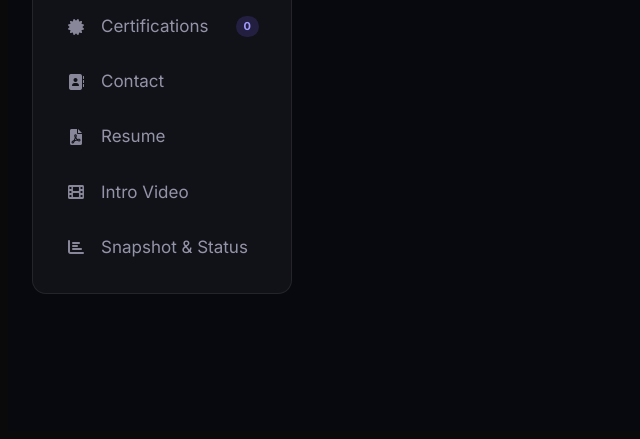
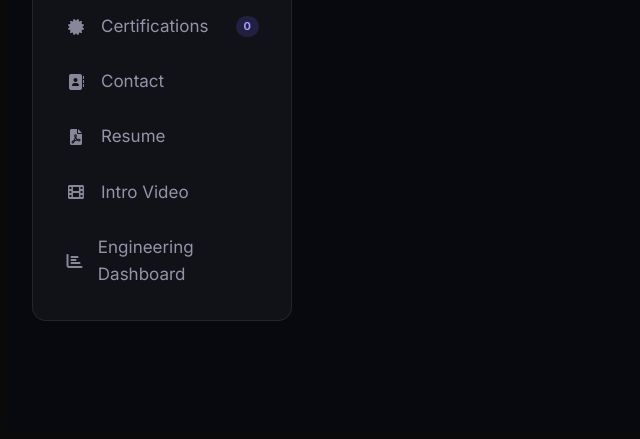
Before and after one commit to dhararuparel/portfolio-website, a Flask app: page /admin/dashboard in a window 1280 px wide. Shown: the part 379-818 px from the top of the page, without its empty margins (0-640 px from the left). Run offline with Flask 3, Linux system fonts and the light colour scheme; the visitor is signed in with stand-in values (Sample User, id 1); data comes from the database, SQL or seed files in the repository; data that the repository does not hold is empty.

Commit message:
Rename Snapshot & Status to Engineering Dashboard

```diff
--- a/docs/index.html
+++ b/docs/index.html
@@ -367,7 +367,7 @@
             <div class="csc-divider"></div>
             <div class="csc-item">
                 <div class="csc-label"><i class="fas fa-briefcase"></i> Available For</div>
-                <div class="csc-value available">AI Engineer &nbsp;·&nbsp; Backend Engineer</div>
+                <div class="csc-value available">AI Engineer &amp; Backend Engineer</div>
             </div>
         </div>
     </div>
--- a/docs/static/js/admin.js
+++ b/docs/static/js/admin.js
@@ -570,13 +570,13 @@ document.addEventListener('DOMContentLoaded', function() {
                 });
                 const resData = await res.json();
                 if (res.ok) {
-                    showNotification('Snapshot & Status updated successfully');
+                    showNotification('Engineering Dashboard updated successfully');
                     location.reload();
                 } else {
-                    showNotification('Error saving snapshot: ' + (resData.error || 'Unknown'), 'error');
+                    showNotification('Error saving dashboard: ' + (resData.error || 'Unknown'), 'error');
                 }
             } catch (error) {
-                showNotification('Error saving snapshot: ' + error.message, 'error');
+                showNotification('Error saving dashboard: ' + error.message, 'error');
             }
         });
     }
--- a/index.html
+++ b/index.html
@@ -367,7 +367,7 @@
             <div class="csc-divider"></div>
             <div class="csc-item">
                 <div class="csc-label"><i class="fas fa-briefcase"></i> Available For</div>
-                <div class="csc-value available">AI Engineer &nbsp;·&nbsp; Backend Engineer</div>
+                <div class="csc-value available">AI Engineer &amp; Backend Engineer</div>
             </div>
         </div>
     </div>
--- a/populate_db.py
+++ b/populate_db.py
@@ -205,7 +205,7 @@ def populate_database():
                 total_commits=500,
                 currently_building='GitScope AI',
                 learning='Go + System Design',
-                available_for='AI Engineer &nbsp;·&nbsp; Backend Engineer',
+                available_for='AI Engineer &amp; Backend Engineer',
                 last_updated='Jul 2025'
             )
             db.session.add(snapshot)
--- a/static/js/admin.js
+++ b/static/js/admin.js
@@ -570,13 +570,13 @@ document.addEventListener('DOMContentLoaded', function() {
                 });
                 const resData = await res.json();
                 if (res.ok) {
-                    showNotification('Snapshot & Status updated successfully');
+                    showNotification('Engineering Dashboard updated successfully');
                     location.reload();
                 } else {
-                    showNotification('Error saving snapshot: ' + (resData.error || 'Unknown'), 'error');
+                    showNotification('Error saving dashboard: ' + (resData.error || 'Unknown'), 'error');
                 }
             } catch (error) {
-                showNotification('Error saving snapshot: ' + error.message, 'error');
+                showNotification('Error saving dashboard: ' + error.message, 'error');
             }
         });
     }
--- a/templates/admin_dashboard.html
+++ b/templates/admin_dashboard.html
@@ -76,7 +76,7 @@
                 </a>
                 <a href="#snapshot" class="menu-item" data-section="snapshot">
                     <i class="fas fa-chart-bar"></i>
-                    <span>Snapshot &amp; Status</span>
+                    <span>Engineering Dashboard</span>
                 </a>
             </nav>
         </aside>
@@ -452,7 +452,7 @@
             <section id="snapshot-section" class="admin-section">
                 <div class="section-header">
                     <div>
-                        <h2>Manage Engineering Snapshot &amp; Status</h2>
+                        <h2>Engineering Dashboard</h2>
                         <p class="section-desc">Update snapshot metrics and current status card on your portfolio.</p>
                     </div>
                 </div>
```
